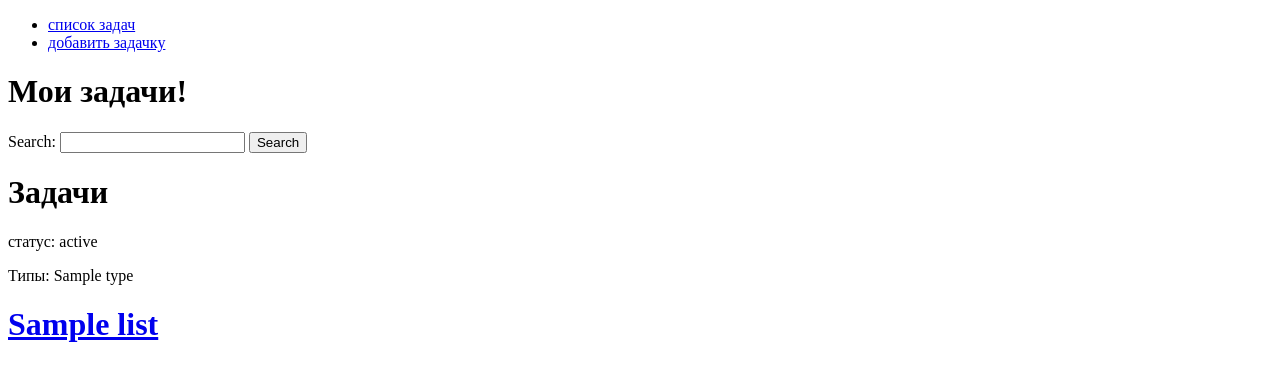
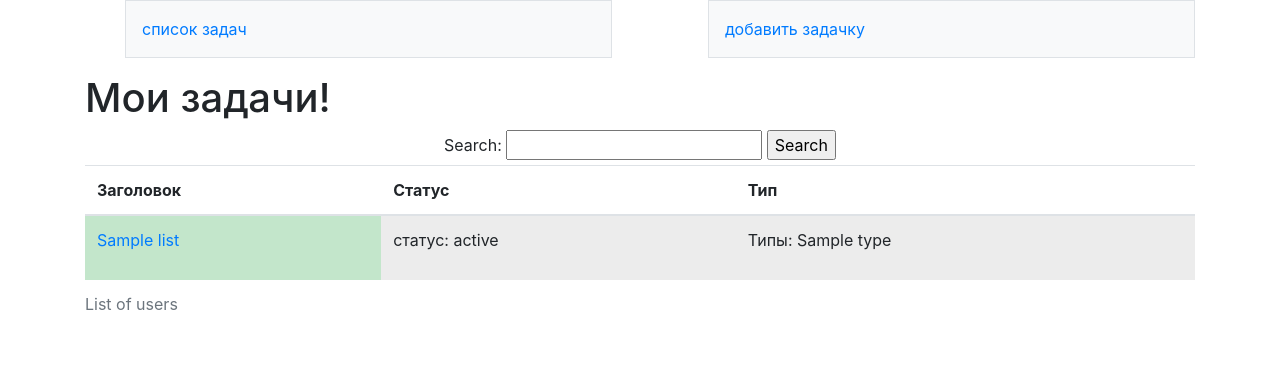
Before and after one commit to Kunduzha/49, a Django app: template hello/webapp/templates/index.html in a window 1280 px wide. Shown: the top 381 px of the page. Run offline with Django 3.2, Linux system fonts and the light colour scheme; the template is opened without the code that fills it: most values are stand-ins (such as "Sample title", 1, 10 or a date in 2020); form fields are guessed from the names that the template uses; parts of the project's set-up code (start-up, migrations or seed data) failed here and were passed over.

Commit message:
Заверщающий этап

```diff
--- a/hello/webapp/templates/base.html
+++ b/hello/webapp/templates/base.html
@@ -7,6 +7,7 @@
     <meta charset="UTF-8">
     <title>{% block title %}Новостной портал номер [-1] в мире{% endblock title %}</title>
     <link rel="stylesheet" href="{% static "css/paginate_style.css" %}">
+    <link rel="stylesheet" href="https://cdn.jsdelivr.net/npm/bootstrap@4.6.0/dist/css/bootstrap.min.css" integrity="sha384-B0vP5xmATw1+K9KRQjQERJvTumQW0nPEzvF6L/Z6nronJ3oUOFUFpCjEUQouq2+l" crossorigin="anonymous">
 </head>
 <body>
 
@@ -23,5 +24,10 @@
         <h1>{% block page_header %}Мои задачи!{% endblock page_header %}</h1>
         {% block content %}{% endblock content %}
     </div>
+
+
+<script src="https://code.jquery.com/jquery-3.5.1.slim.min.js" integrity="sha384-DfXdz2htPH0lsSSs5nCTpuj/zy4C+OGpamoFVy38MVBnE+IbbVYUew+OrCXaRkfj" crossorigin="anonymous"></script>
+<script src="https://cdn.jsdelivr.net/npm/popper.js@1.16.1/dist/umd/popper.min.js" integrity="sha384-9/reFTGAW83EW2RDu2S0VKaIzap3H66lZH81PoYlFhbGU+6BZp6G7niu735Sk7lN" crossorigin="anonymous"></script>
+<script src="https://cdn.jsdelivr.net/npm/bootstrap@4.6.0/dist/js/bootstrap.min.js" integrity="sha384-+YQ4JLhjyBLPDQt//I+STsc9iw4uQqACwlvpslubQzn4u2UU2UFM80nGisd026JF" crossorigin="anonymous"></script>
 </body>
 </html>
--- a/hello/webapp/templates/index.html
+++ b/hello/webapp/templates/index.html
@@ -1,7 +1,8 @@
 {% extends 'base.html' %}
 
 {% block content %}
-    <div class="container">
+    <div >
+
 
         {% if not lists %}
             <h1>Нет Задач</h1>
@@ -9,17 +10,31 @@
 
             {% include 'simple_search.html' %}
 
-            <h1>Задачи</h1>
+
             {% if is_paginated %}
 
                  {% include 'pagination.html' %}
 
             {% endif %}
+             <table class="table">
+  <caption>List of users</caption>
+  <thead>
+    <tr>
+      <th scope="col">Заголовок</th>
+      <th scope="col">Статус</th>
+      <th scope="col">Тип</th>
+    </tr>
+  </thead>
+  <tbody>
             {% for list in lists %}
-            <p>
+                <tr>
+            <td class="table-success">
+                <a href="{% url 'list_more' list.pk %}">{{ list.title }}</a>
+            </td>
+            <td class="table-active">
                 статус: {{ list.status }}
-            </p>
-                <p>Типы:
+            </td>
+                <td class="table-active"><p>Типы:
                 {% for types in list.types.all %}
                     {{ types.type }}
                     {% if not forloop.last %}
@@ -27,10 +42,11 @@
                     {% endif %}
                 {% endfor %}
                 </p>
-                <h1>
-                    <a href="{% url 'list_more' list.pk %}">{{ list.title }}</a>
-                </h1>
+                </td>
+                </tr>
             {% endfor %}
+    </tbody>
+</table>
 
 
         {% endif %}
--- a/hello/webapp/templates/navigation.html
+++ b/hello/webapp/templates/navigation.html
@@ -1,2 +1,7 @@
-<li><a href="{% url "main_page" %}">список задач</a></li>
-<li><a href="{% url "adding_list" %}"> добавить задачку</a></li>
+{#<li><a href="{% url "main_page" %}">список задач</a></li>#}
+{#<li><a href="{% url "adding_list" %}"> добавить задачку</a></li>#}
+
+<div class="row mx-md-n5">
+  <div class="col px-md-5"><div class="p-3 border bg-light"><a href="{% url "main_page" %}">список задач</a></div></div>
+  <div class="col px-md-5"><div class="p-3 border bg-light"><a href="{% url "adding_list" %}"> добавить задачку</a></div></div>
+</div>
```
Also changed, not shown: hello/webapp/templates/list_view.html (+7 -2 lines).
